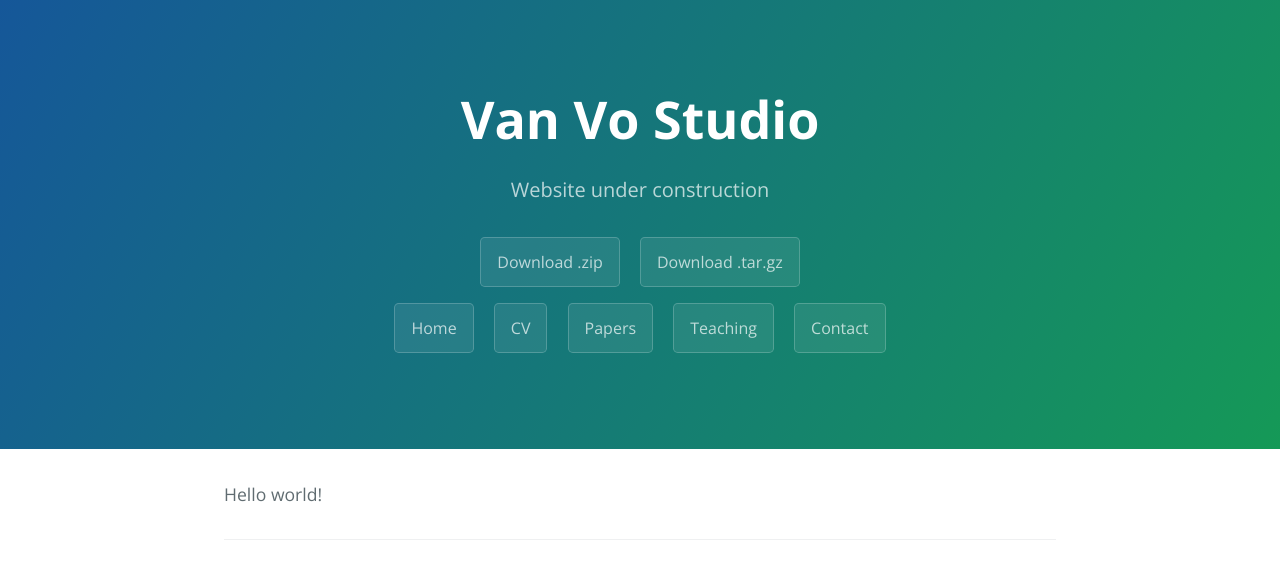
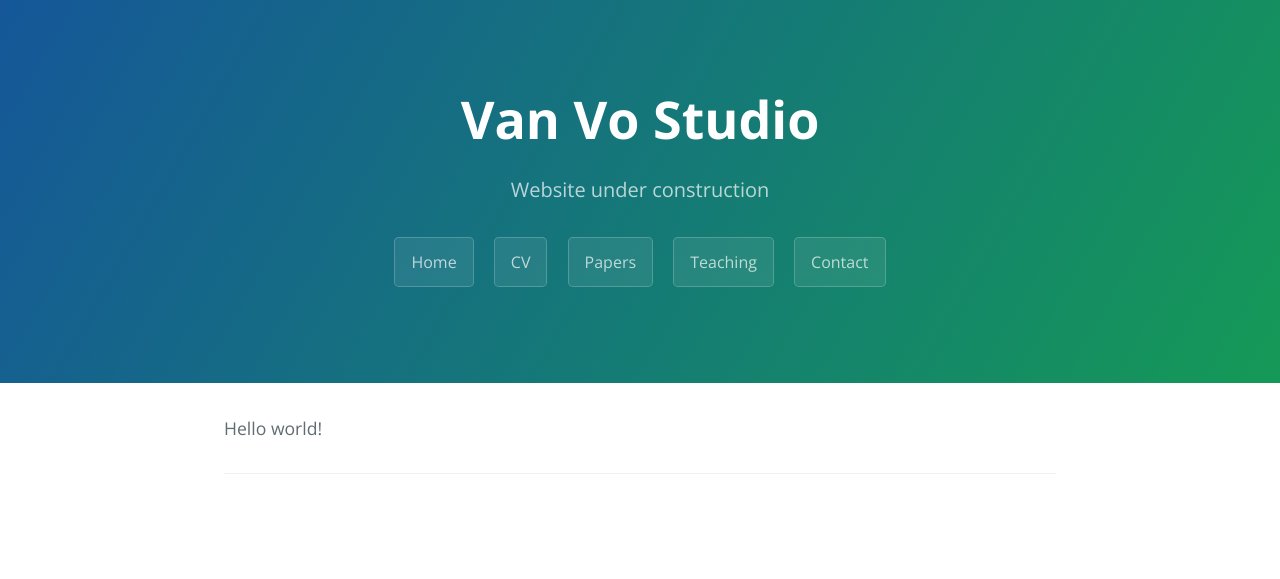
Before and after one commit to vanvostudio/vanvostudio.github.io, a Jekyll site: the page built from index.md, in a window 1280 px wide. Shown: the top 579 px of the page. Built offline with Jekyll 4.4.1, drawn with Linux system fonts in a browser that asks for light colours; our own code applies the rules of GitHub Pages for plain Markdown files.

Commit message:
Update default.html

```diff
--- a/_layouts/default.html
+++ b/_layouts/default.html
@@ -18,9 +18,6 @@
     <header class="page-header" role="banner">
       <h1 class="project-name">{{ page.title | default: site.title | default: site.github.repository_name }}</h1>
       <h2 class="project-tagline">{{ page.description | default: site.description | default: site.github.project_tagline }}</h2>
-              <a href="{{ site.github.zip_url }}" class="btn">Download .zip</a>
-        <a href="{{ site.github.tar_url }}" class="btn">Download .tar.gz</a>
-
         <div class="wrapper"><nav class="site-nav">
         <div class="trigger">
           <a class="btn" href="/">Home</a>
```
